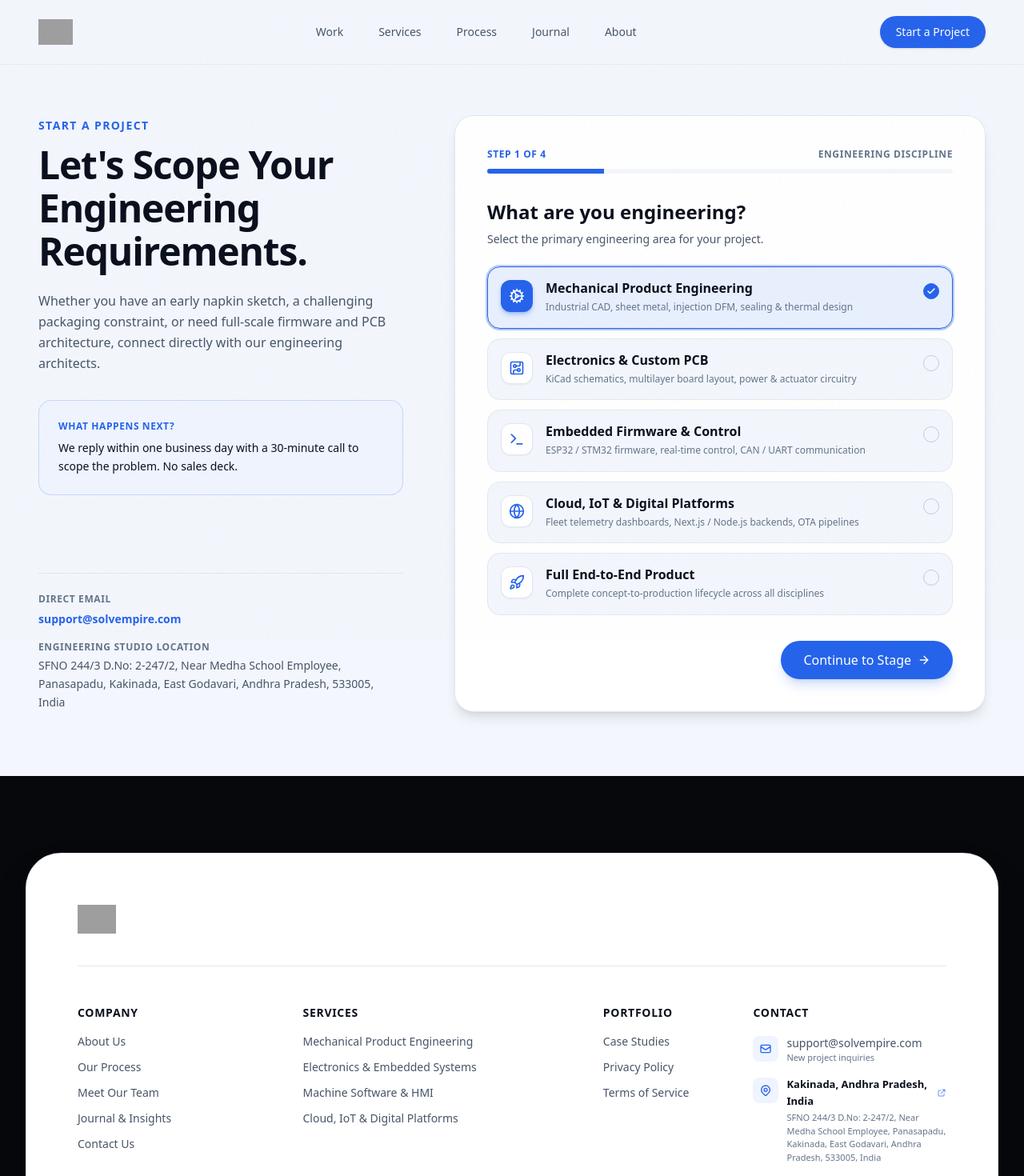
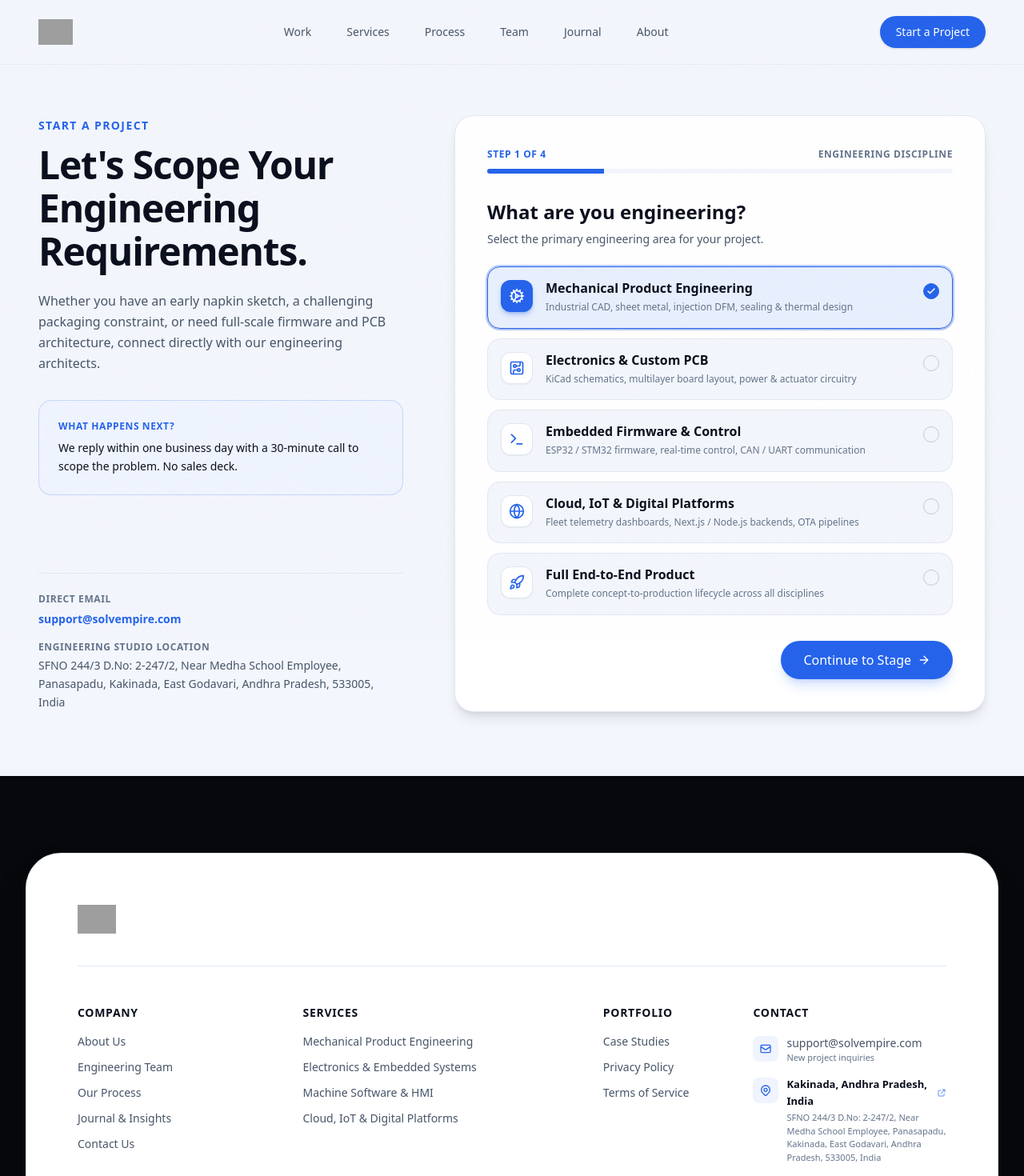
Before and after one commit to HarshaJyos/solvempire_test, a Next.js app: page /contact in a window 1280 px wide. Shown: the top 1470 px of the page at 80% size. Built offline with nearby package versions, Linux system fonts and the light colour scheme; grey boxes are pictures that could not be loaded.

Commit message:
Add Team link in site Header and Footer navigation

```diff
--- a/src/components/site/Footer.tsx
+++ b/src/components/site/Footer.tsx
@@ -31,11 +31,11 @@ export function Footer() {
               <Link href="/about" className="text-body hover:text-brand text-sm transition-colors duration-150">
                 About Us
               </Link>
+              <Link href="/team" className="text-body hover:text-brand text-sm transition-colors duration-150">
+                Engineering Team
+              </Link>
               <Link href="/#process" className="text-body hover:text-brand text-sm transition-colors duration-150">
                 Our Process
-              </Link>
-              <Link href="/about#team" className="text-body hover:text-brand text-sm transition-colors duration-150">
-                Meet Our Team
               </Link>
               <Link href="/journal" className="text-body hover:text-brand text-sm transition-colors duration-150">
                 Journal &amp; Insights
--- a/src/components/site/Header.tsx
+++ b/src/components/site/Header.tsx
@@ -77,6 +77,12 @@ export function Header() {
             Process
           </Link>
           <Link
+            href="/team"
+            className="hover:text-brand transition-colors focus-visible:outline-none focus-visible:ring-2 focus-visible:ring-brand rounded-md px-1.5 py-0.5"
+          >
+            Team
+          </Link>
+          <Link
             href="/journal"
             className="hover:text-brand transition-colors focus-visible:outline-none focus-visible:ring-2 focus-visible:ring-brand rounded-md px-1.5 py-0.5"
           >
@@ -152,6 +158,13 @@ export function Header() {
             Our Process
           </Link>
           <Link
+            href="/team"
+            onClick={() => setMobileMenuOpen(false)}
+            className="text-heading hover:text-brand font-medium text-base py-1.5 focus-visible:outline-none focus-visible:ring-2 focus-visible:ring-brand rounded-md"
+          >
+            Team
+          </Link>
+          <Link
             href="/journal"
             onClick={() => setMobileMenuOpen(false)}
             className="text-heading hover:text-brand font-medium text-base py-1.5 focus-visible:outline-none focus-visible:ring-2 focus-visible:ring-brand rounded-md"
```
